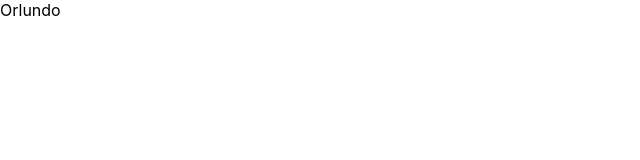
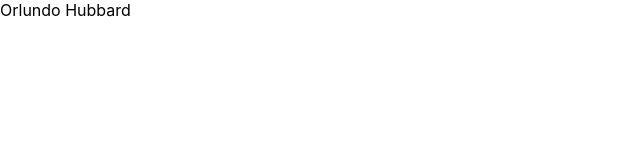
Before and after one commit to nfgenes/merkleme, a Next.js app: page /about in a window 1280 px wide. Shown: the top 160 px of the page, without its empty margins (0-640 px from the left). Built offline with nearby package versions, Linux system fonts and the light colour scheme; a web font is replaced by a local one.

Commit message:
feat: about page update

```diff
--- a/pages/about.js
+++ b/pages/about.js
@@ -1,5 +1,5 @@
 export default function About() {
     return (
-        <div>Orlundo</div>
+        <div>Orlundo Hubbard</div>
     )
 }
```
